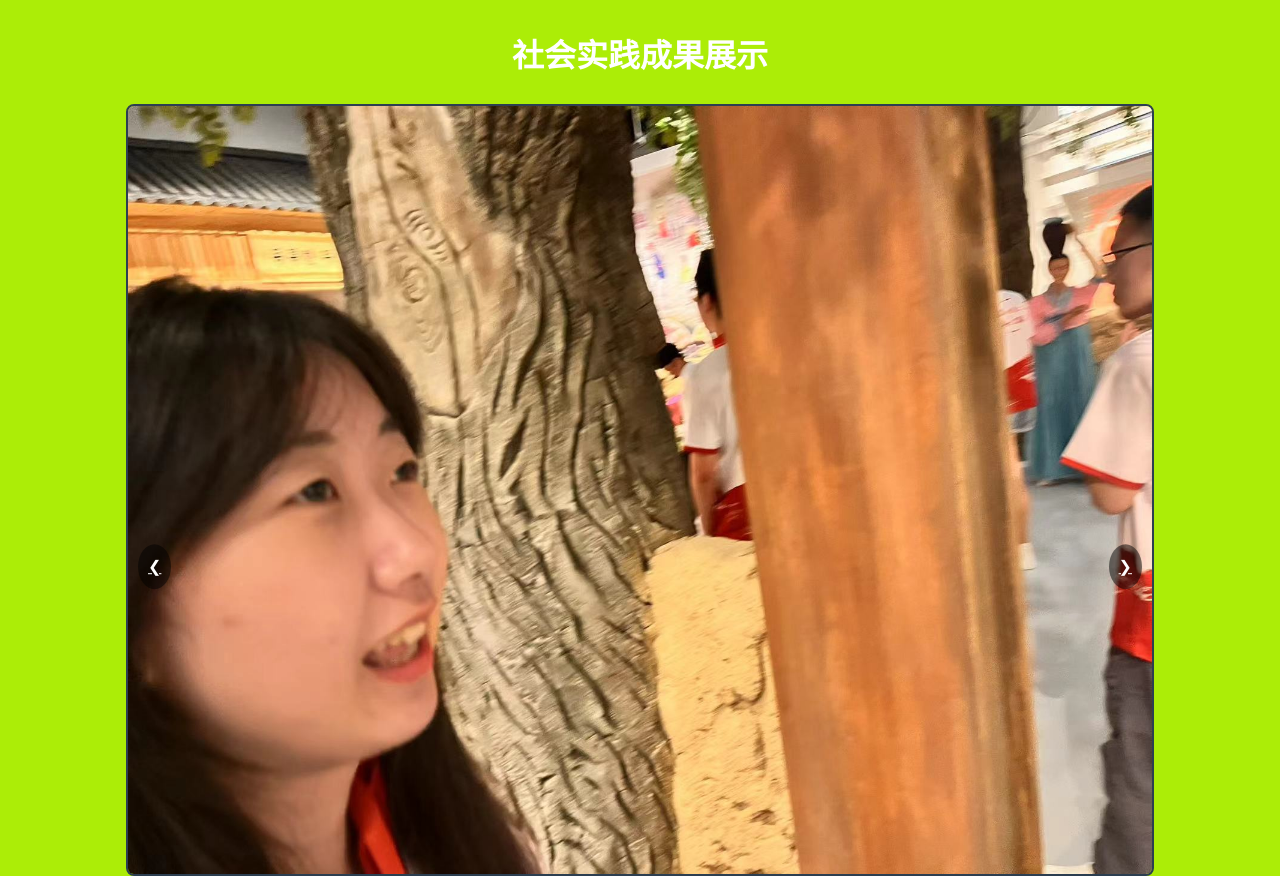
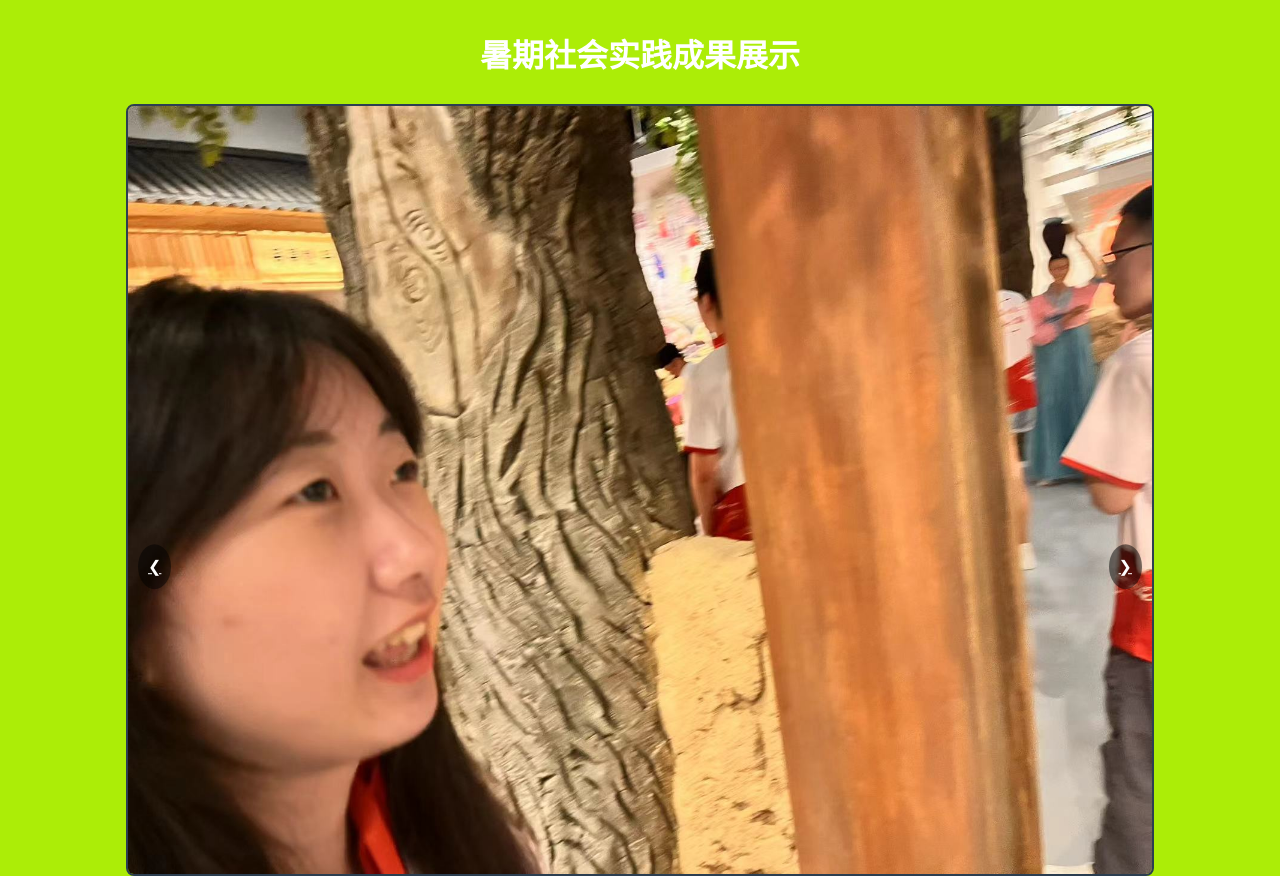
Before and after one commit to ZAOTA013/webtry, a plain HTML site: page index.html in a window 1280 px wide. Shown: the top 876 px of the page. Drawn offline with Linux system fonts and the light colour scheme.

Commit message:
Update index.html

```diff
--- a/index.html
+++ b/index.html
@@ -11,7 +11,7 @@
 <body>
 
     <header>
-        <h1>社会实践成果展示</h1>
+        <h1>暑期社会实践成果展示</h1>
         <div class="carousel">
             <div class="carousel-inner">
                 <!-- 这里放置图片 -->
```
